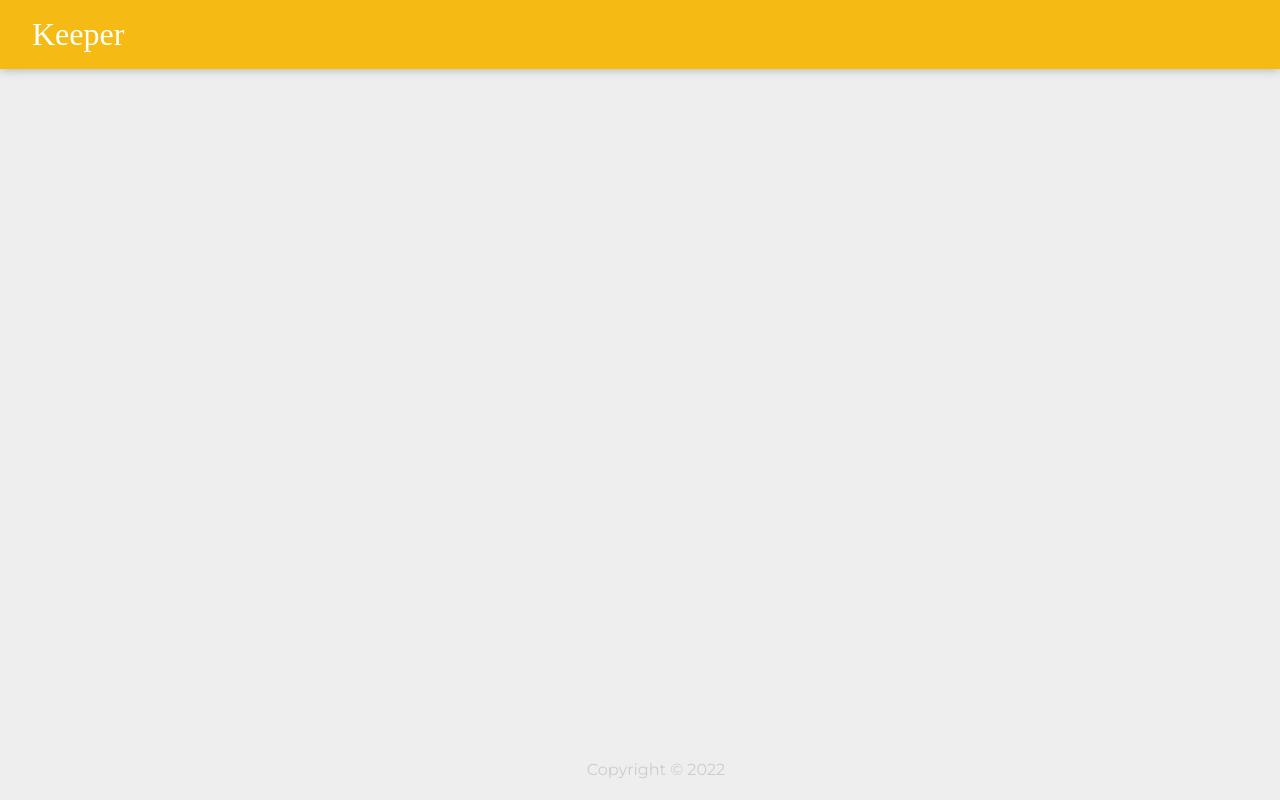
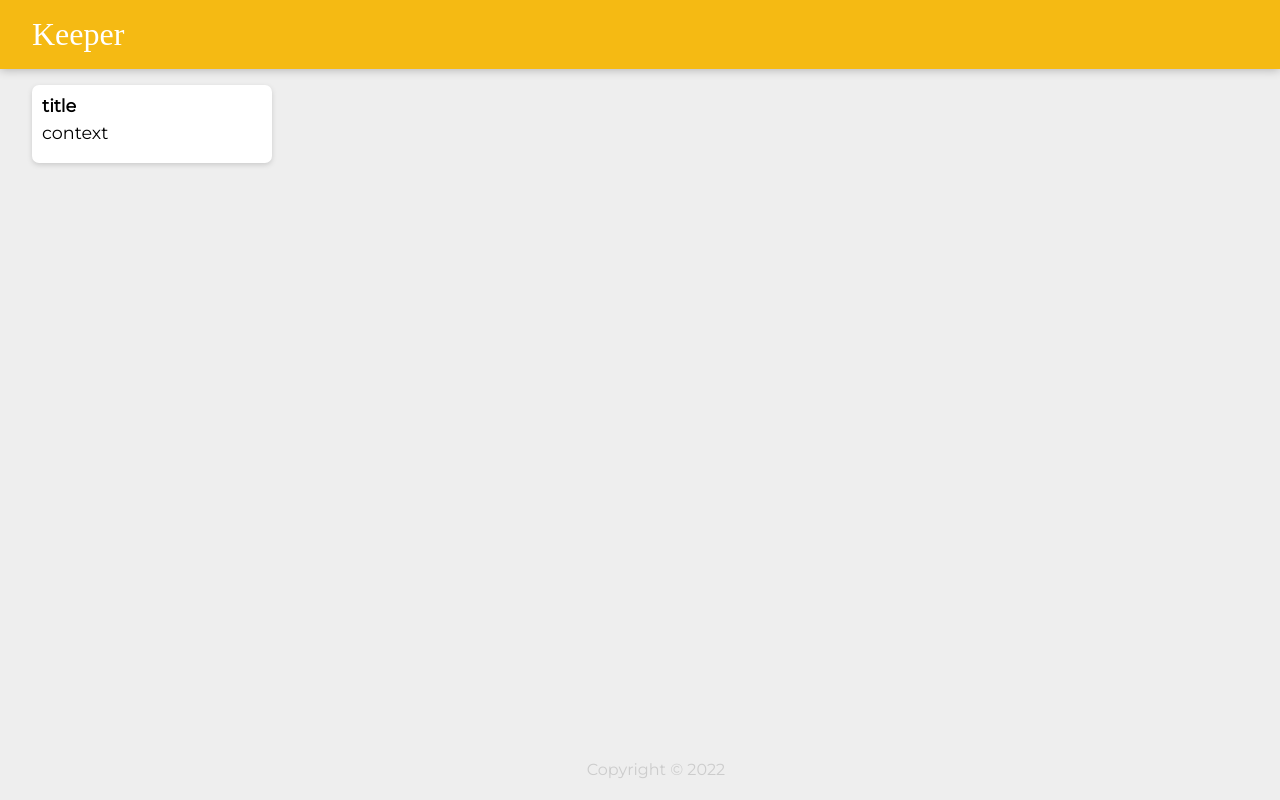
Before and after one commit to faheem4531/Keeper-App, a React (Create React App) app in the folder keeper-app/: page / in a window 1280 px wide. Built offline with nearby package versions, Linux system fonts and the light colour scheme; a web font is replaced by a local one.

Commit message:
favicon & note component

```diff
--- a/keeper-app/public/index.html
+++ b/keeper-app/public/index.html
@@ -3,6 +3,8 @@
   <head>
     <meta charset="utf-8" />
     <meta name="viewport" content="width=device-width, initial-scale=1" />
+
+    <link rel="shortcut icon" href="favicon.ico" type="image/x-icon">
 
     <!-- Add font family -->
     <link
--- a/keeper-app/src/App.js
+++ b/keeper-app/src/App.js
@@ -1,11 +1,14 @@
 import React from "react";
+
 import Header from "./components/header/Header";
 import Footer from "./components/footer/Footer";
+import Note from "./components/note/Note";
 
 const App = () => {
   return (
     <div>
     <Header/>
+    <Note/>
     <Footer/>
     </div>
   );
--- /dev/null
+++ b/keeper-app/src/components/note/Note.js
@@ -0,0 +1,12 @@
+import React from "react";
+
+const Note = () => {
+    return(
+<div className="note">
+    <h1>title</h1>
+    <p>context</p>
+</div>
+    )
+}
+
+export default Note;
```
Also changed, not shown: 1 other file (tests, documents, lock files or other folders).
